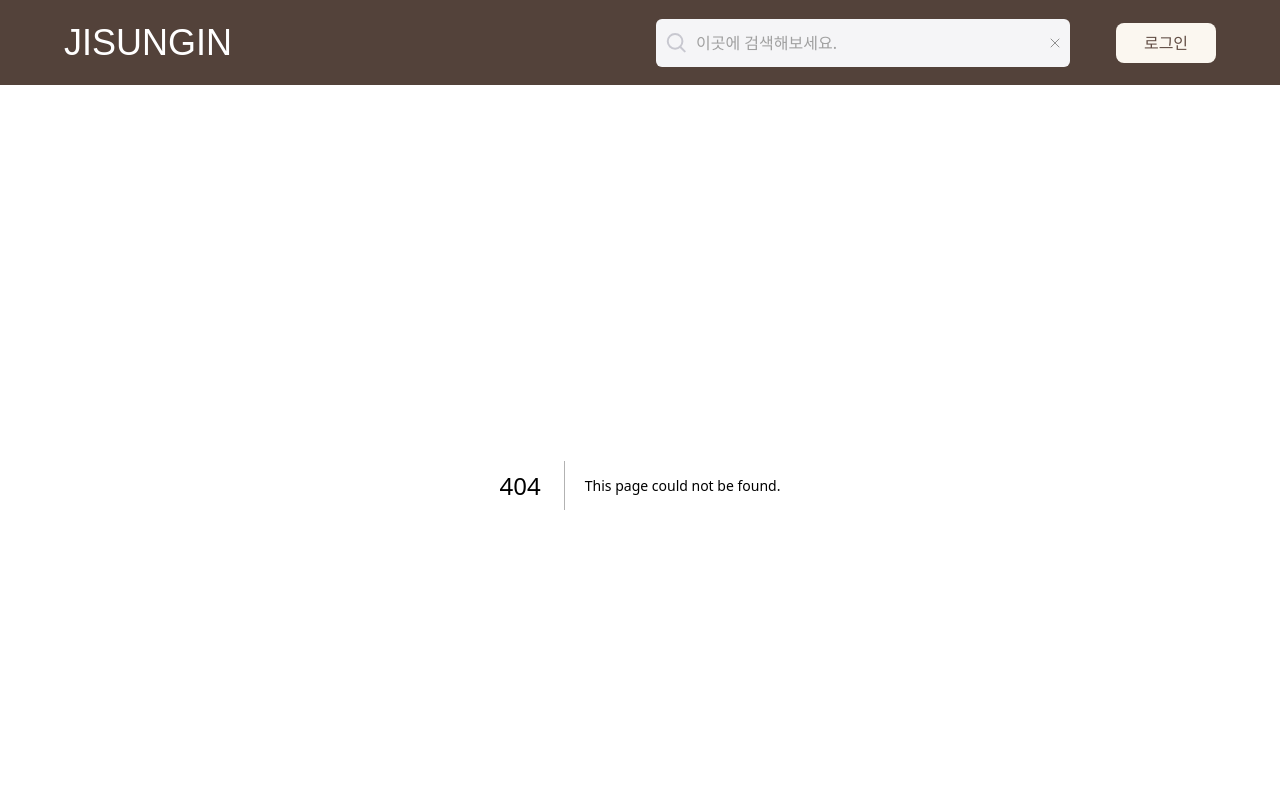
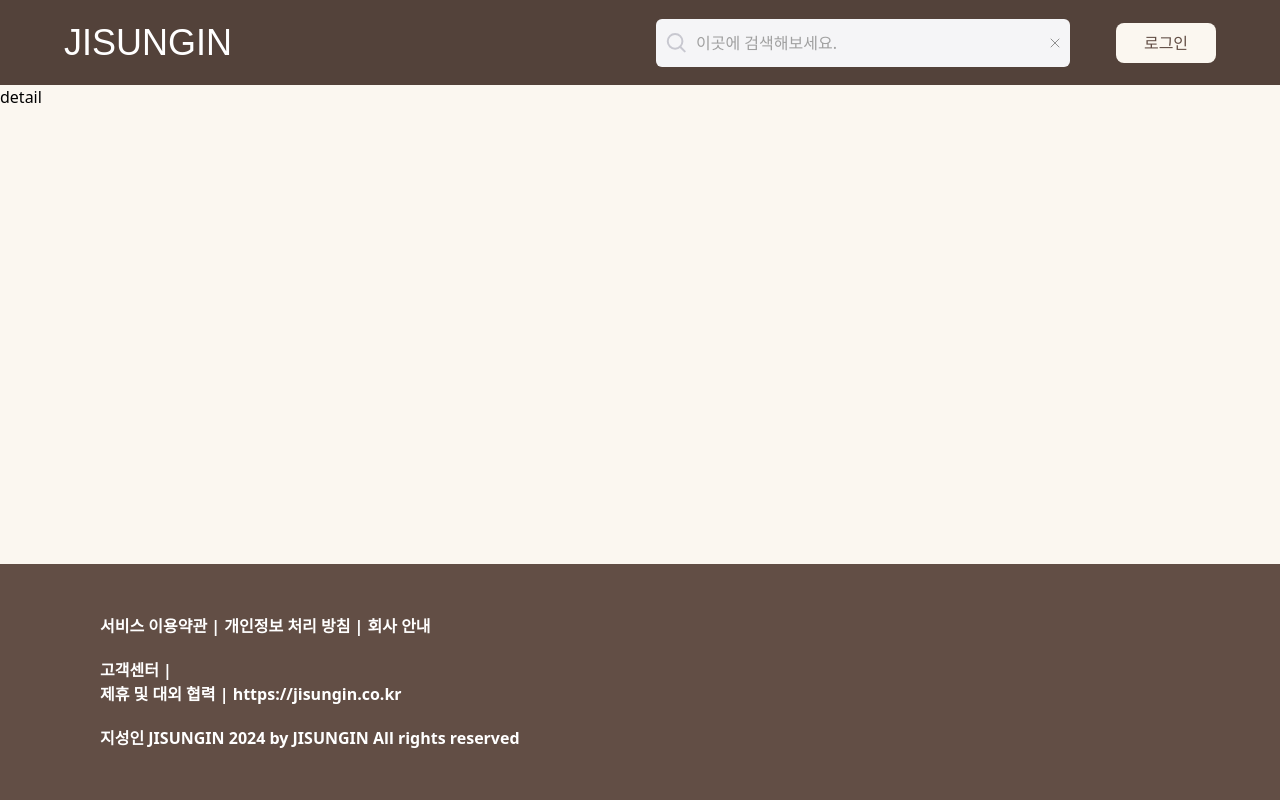
Before and after one commit to jisung-in/frontend, a Next.js app: page /book/detail in a window 1280 px wide. Before the commit this address had no page. Shown: the top 800 px of the page. Built offline with nearby package versions, Linux system fonts and the light colour scheme; a web font is replaced by a local one.

Commit message:
feat: 관련 폴더 생성

```diff
--- /dev/null
+++ b/src/app/book/detail/page.tsx
@@ -0,0 +1,5 @@
+const page = () => {
+  return <div>detail</div>;
+};
+
+export default page;
--- /dev/null
+++ b/src/app/book/layout.tsx
@@ -0,0 +1,11 @@
+import { ReactNode } from "react";
+
+type Props = { children: ReactNode };
+
+export default function BookLayout({ children }: Props) {
+  return (
+    <div className="flex justify-center items-center w-full h-full">
+      <div className="flex flex-col w-[1680px] h-auto">{children}</div>
+    </div>
+  );
+}
--- /dev/null
+++ b/src/app/book/page.tsx
@@ -0,0 +1,5 @@
+const page = () => {
+  return <>book</>;
+};
+
+export default page;
```
